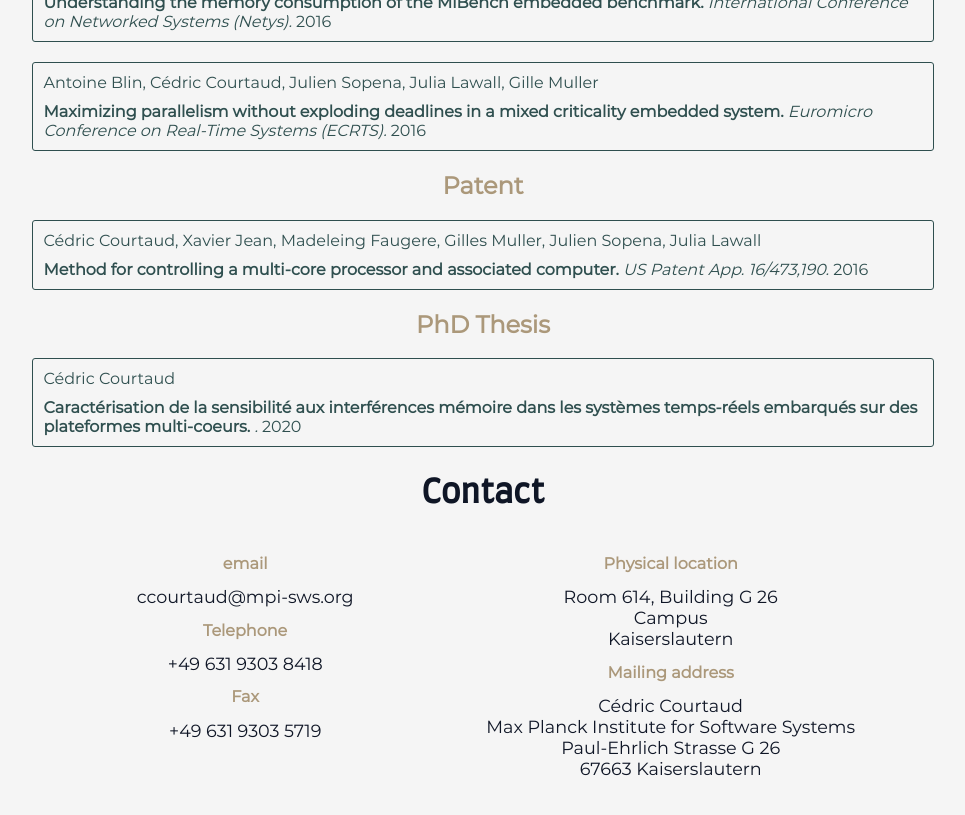
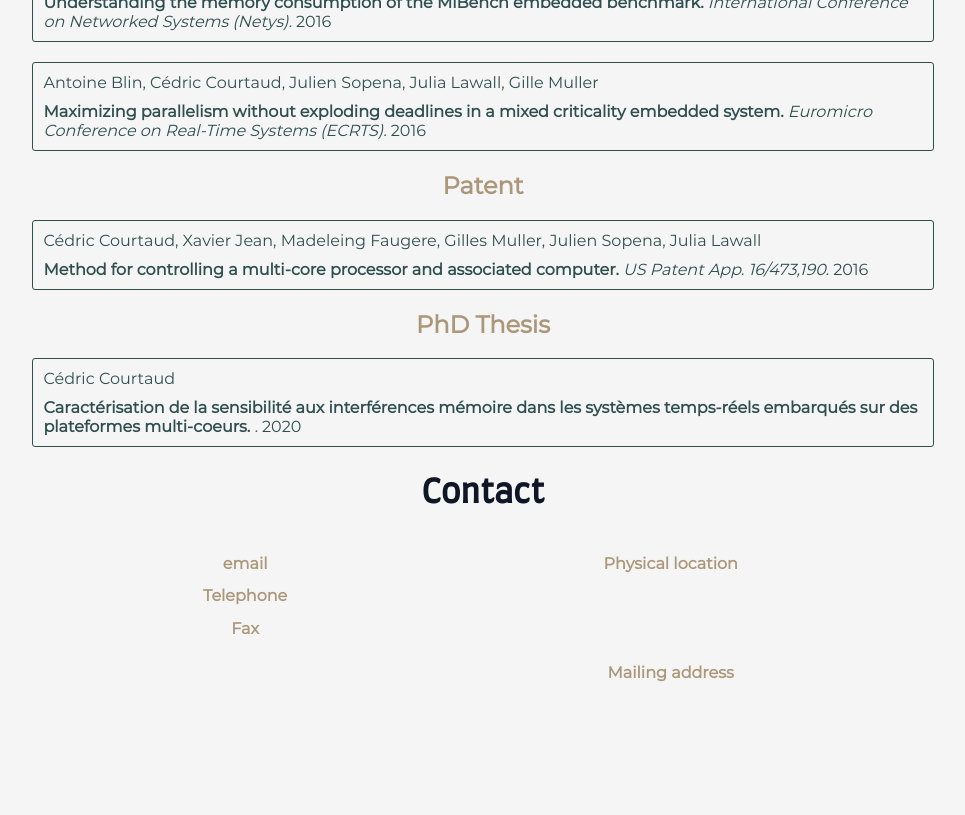
Before and after one commit to cedric-courtaud/cedric-courtaud.github.io, a Jekyll site: the page built from index.html, in a window 1280 px wide and 900 px high, scrolled down 1265 px. Shown: the top 815 px of the window, without its empty margins (157-1122 px from the left). Built offline with Jekyll 4.4.1, drawn with Linux system fonts in a browser that asks for light colours; some of the changed text lies outside the part shown.

Commit message:
Update contact.yaml

```diff
--- a/_data/contact.yaml
+++ b/_data/contact.yaml
@@ -1,20 +1,2 @@
 name: Cédric Courtaud
-job: Postdoctoral Researcher @ MPI-SWS
-email: ccourtaud@mpi-sws.org
-tel: +49 631 9303 8418
-fax: +49 631 9303 5719
-github: placeholder
-linkedin: placeholder
-
-paddr:
-  room: Room 614, Building G 26
-  location: Campus
-  city: Kaiserslautern
-
-
-maddr:
-  name: Cédric Courtaud
-  firm: Max Planck Institute for Software Systems
-  street: Paul-Ehrlich Strasse G 26
-  zip: 67663
-  city: Kaiserslautern
+job: R&D Engineer @ Scaleway
```
